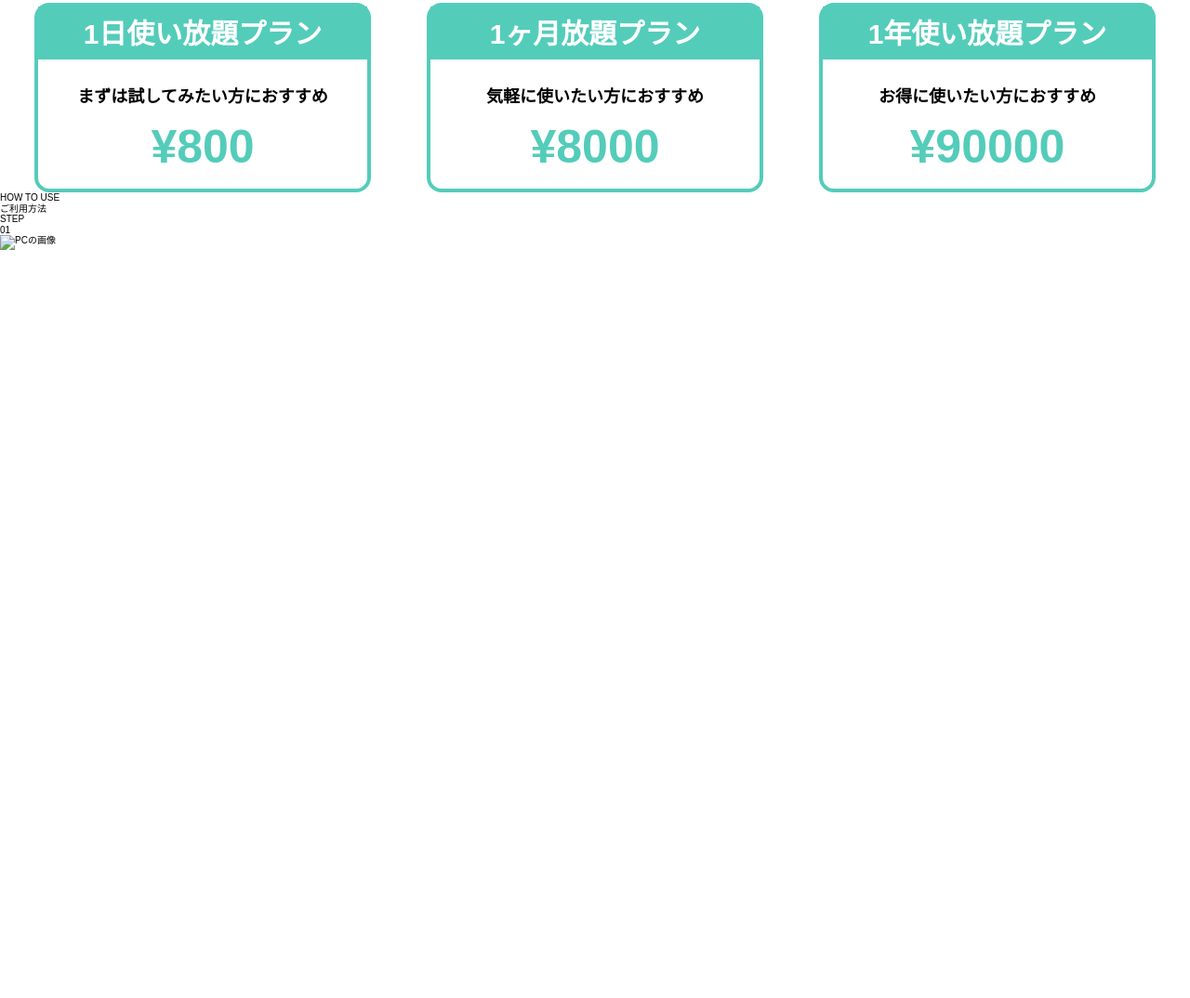
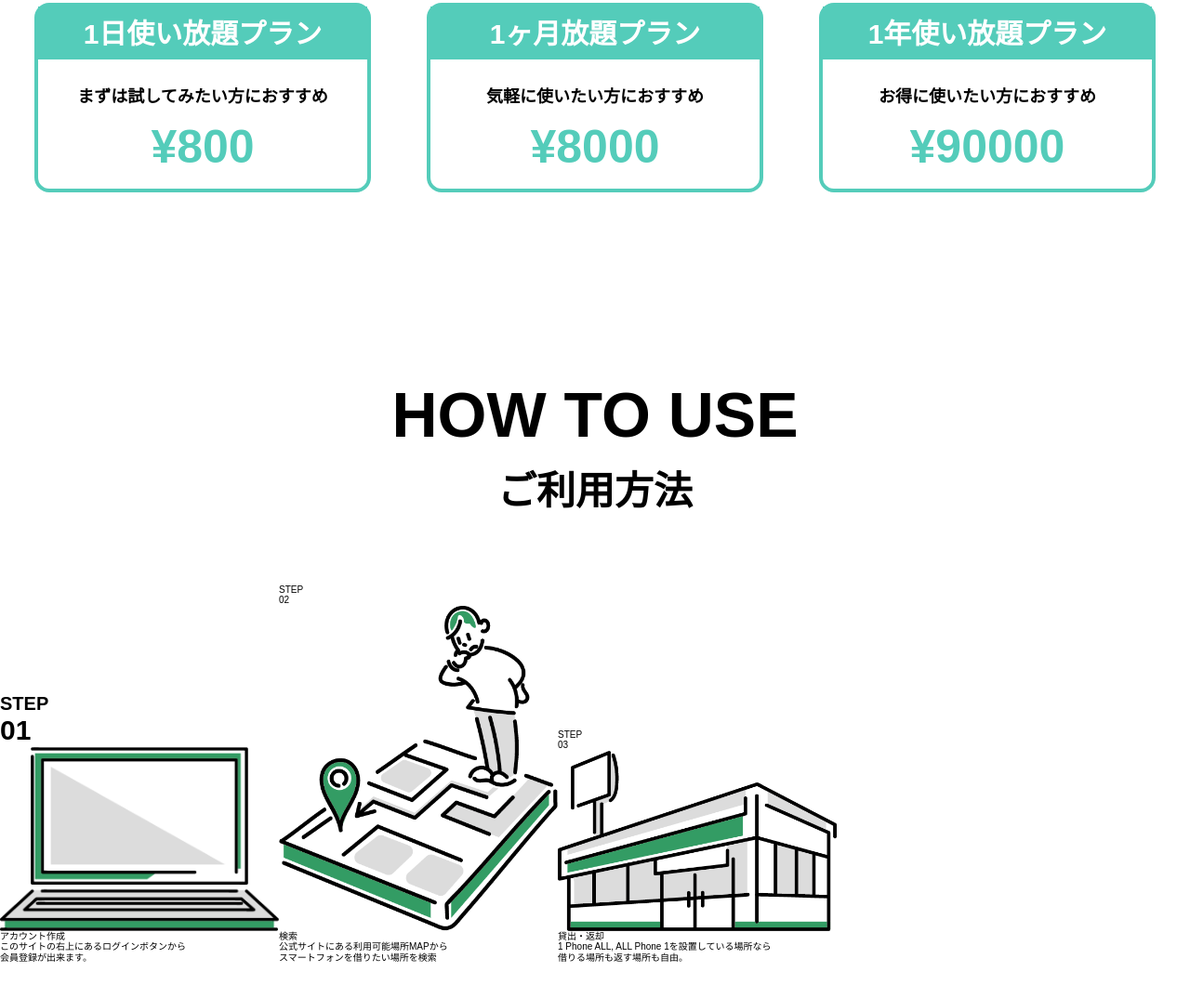
Before and after one commit to luvmia/HF21-one-phone-all, a plain HTML site: page index.html in a window 1280 px wide. Shown: the part 218-1292 px from the top of the page at 93% size. Before the commit the page ends 800 px from the top, so only its background shows below. Drawn offline with Linux system fonts and the light colour scheme.

Commit message:
[add]ご利用方法 途中

```diff
--- a/css/style.css
+++ b/css/style.css
@@ -8,6 +8,9 @@ body {
     font-family:'メイリオ', 'Meiryo','ＭＳ ゴシック','Hiragino Kaku Gothic ProN','ヒラギノ角ゴ ProN W3',sans-serif;
 }
 /*USAGE FEES・ご利用料金*/
+.usage-fees {
+    margin: 0 0 200px 0;
+}
 .usage-fees__title__en {
     margin: 0 0 20px 0;
     font-size: 6.8rem;
@@ -110,4 +113,31 @@ body {
     color: #54ccba;
 }
 
-/*ご使用方法*/
+/*HOW TO USE・ご利用方法*/
+.how-to-use {
+    margin: 0 0 200px 0;
+}
+.how-to-use__title__en {
+    margin: 0 0 20px 0;
+    font-size: 6.8rem;
+    font-weight: bold;
+    text-align: center;
+}
+.how-to-use__title__jp {
+    margin: 0 0 75px 0;
+    font-size: 4.2rem;
+    font-weight: bold;
+    text-align: center;
+}
+.how-to-use__group {
+    display: flex;
+    align-items: flex-end;
+}
+.how-to-use__step1__circle {
+    font-size: 2rem;
+    font-weight: bold;
+}
+.how-to-use__step1__circle--big {
+    font-size: 3rem;
+    font-weight: bold;
+}
--- a/index.html
+++ b/index.html
@@ -30,19 +30,29 @@
         </div>
     </div>
     <div class="how-to-use">
-        <h2 how-to-use__title__en>HOW TO USE</h2>
-        <h4 how-to-use__title__jp>ご利用方法</h4>
+        <h2 class="how-to-use__title__en">HOW TO USE</h2>
+        <h4 class="how-to-use__title__jp">ご利用方法</h4>
         <div class="how-to-use__group">
             <section class="how-to-use__step1">
-                <div class="how-to-use__step1__circle">STEP<br><span>01</span></div>
-                <img src="" alt="PCの画像">
-                <h5 class="how-to-use__step1__"></h5>
+                <div class="how-to-use__step1__circle">STEP<br><span class="how-to-use__step1__circle--big">01</span></div>
+                <img src="images/pc.png" alt="PCの画像">
+                <h5 class="how-to-use__step1__heading">アカウント作成</h5>
+                <p class="how-to-use__step1__text">このサイトの右上にあるログインボタンから<br>
+                会員登録が出来ます。</p>
             </section>
             <section class="how-to-use__step2">
-
+                <div class="how-to-use__step2__circle">STEP<br><span class="how-to-use__step2__circle--big">02</span></div>
+                <img src="images/map.png" alt="地図の画像">
+                <h5 class="how-to-use__step2__heading">検索</h5>
+                <p class="how-to-use__step2__text">公式サイトにある利用可能場所MAPから<br>
+                スマートフォンを借りたい場所を検索</p>
             </section>
             <section class="how-to-use__step3">
-
+                <div class="how-to-use__step3__circle">STEP<br><span class="how-to-use__step3__circle--big">03</span></div>
+                <img src="images/store.png" alt="コンビニの画像">
+                <h5 class="how-to-use__step3__heading">貸出・返却</h5>
+                <p class="how-to-use__step3__text">1 Phone ALL, ALL Phone 1を設置している場所なら<br>
+                借りる場所も返す場所も自由。</p>
             </section>
         </div>
     </div>
```
Also changed, not shown: images/map.png (added), images/pc.png (added), images/store.png (added).
